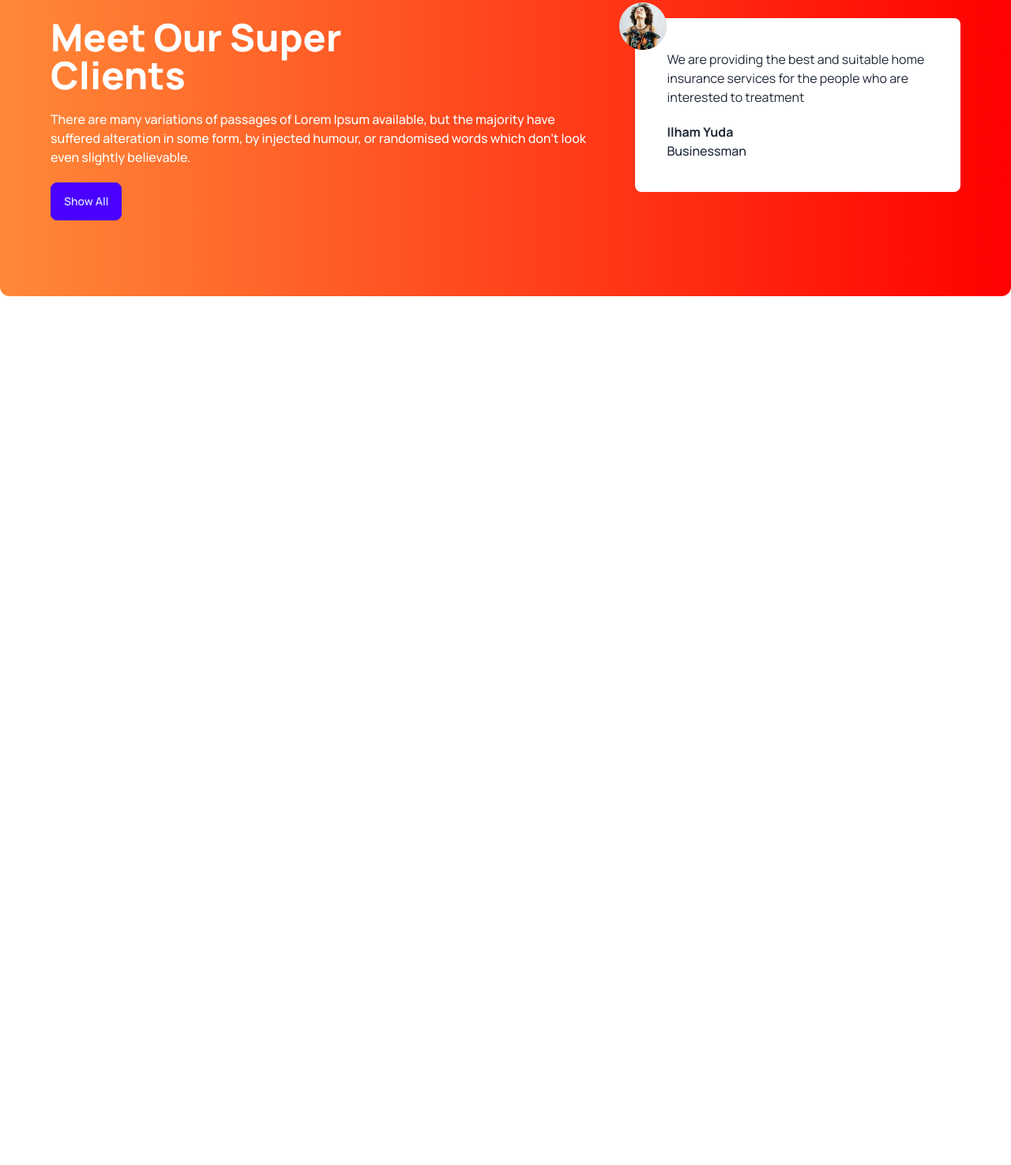
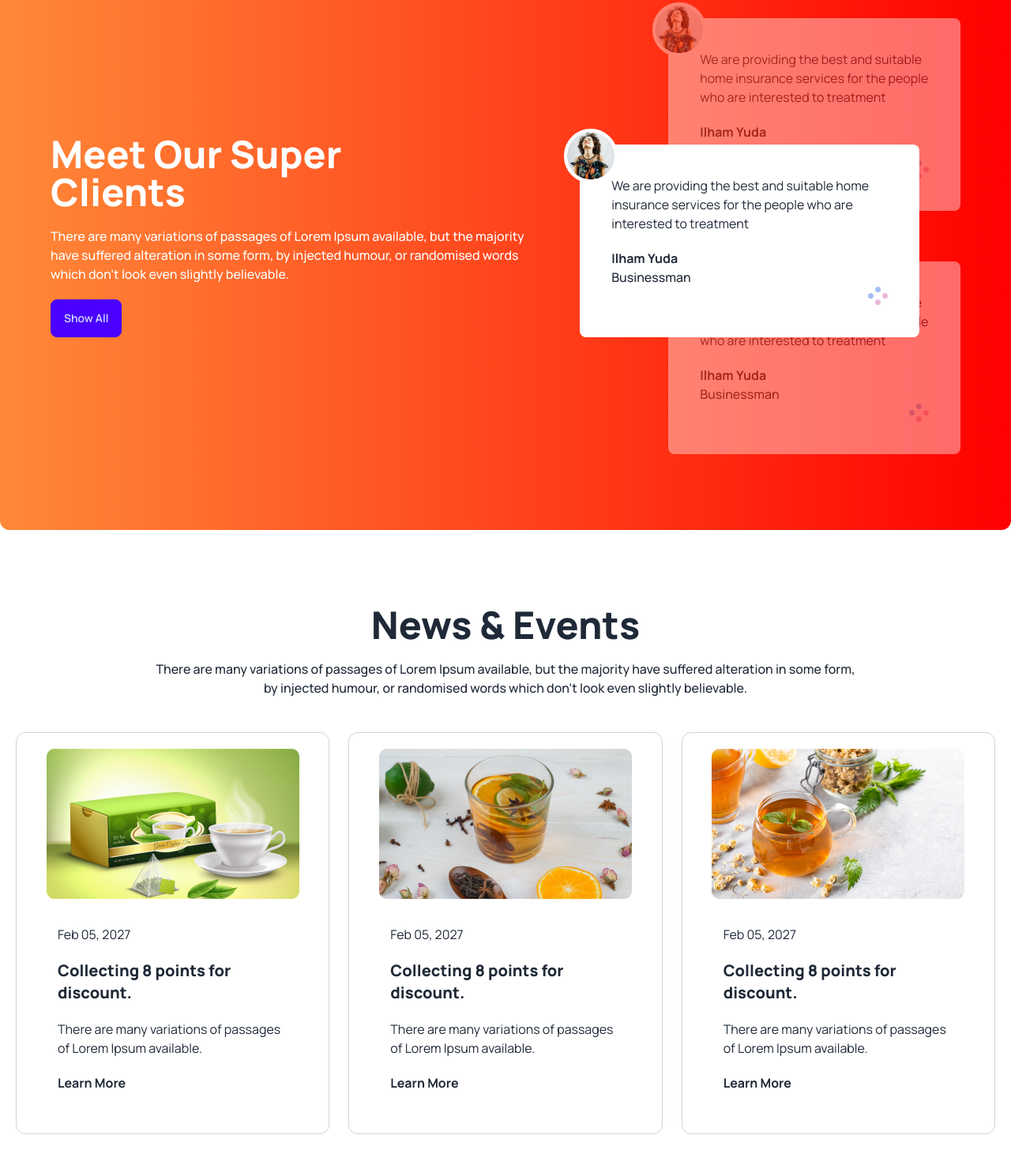
Before and after one commit to Parvez1819/tea-house-with-daisyui, a plain HTML site: page index.html in a window 1280 px wide. Shown: the part 1944-3419 px from the top of the page at 79% size. Before the commit the page ends 2415 px from the top, so only its background shows below. Drawn offline with nearby package versions, Linux system fonts and the light colour scheme.

Commit message:
news and event section added and responsive

```diff
--- a/index.html
+++ b/index.html
@@ -138,25 +138,93 @@
             </div>
         </section>
         <!-- super client section -->
-        <section class="my-24 rounded-xl px-16 py-24 bg-gradient-to-r from-[#FF8938] to-[#F00] flex flex-col lg:flex-row gap-12 ">
+        <section
+            class="my-24 rounded-xl px-16 py-24 bg-gradient-to-r from-[#FF8938] to-[#F00] flex flex-col lg:flex-row gap-12 ">
+            <div class=" flex items-center lg:pr-28">
                 <div class="space-y-5">
                     <h2 class="text-5xl font-extrabold text-white">Meet Our Super <br>Clients</h2>
-                <p class="font-medium text-base text-white">There are many variations of passages of Lorem Ipsum available, but the
-                    majority have suffered alteration in some form, by injected humour, or randomised words which don't
+                    <p class="font-medium text-base text-white">There are many variations of passages of Lorem Ipsum
+                        available, but the
+                        majority have suffered alteration in some form, by injected humour, or randomised words which
+                        don't
                         look even slightly believable. </p>
                     <button class="btn btn-primary">Show All</button>
                 </div>
-            <div>
-                <!-- customer review -->
-                <div class="relative p-10 rounded-lg bg-white">
-                    <img class="absolute -left-5 -top-5" src="./images/client.png" alt="">
+            </div>
+            <!-- review container -->
+            <div class="relative">
+                <!-- next review -->
+                <div class="z-0 opacity-40 mb-16 relative p-10 rounded-lg bg-white">
+                    <img class="absolute -left-5 -top-5 border-4 border-white rounded-full bg-white"
+                        src="./images/client.png" alt="">
                     <p>We are providing the best and suitable home insurance services for the people who are interested
                         to treatment</p>
                     <h4 class="text-base font-bold mt-5">Ilham Yuda</h4>
                     <p class="font-medium">Businessman</p>
+                    <div class="flex justify-end"><img src="./images/circles.png" alt=""></div>
+                </div>
+                <!-- current review -->
+                <div class="z-10 absolute top-40 lg:-left-28 lg:w-[430px] p-10 rounded-lg bg-white">
+                    <img class="absolute -left-5 -top-5 border-4 border-white rounded-full bg-white"
+                        src="./images/client.png" alt="">
+                    <p>We are providing the best and suitable home insurance services for the people who are interested
+                        to treatment</p>
+                    <h4 class="text-base font-bold mt-5">Ilham Yuda</h4>
+                    <p class="font-medium">Businessman</p>
+                    <div class="flex justify-end"><img src="./images/circles.png" alt=""></div>
+                </div>
+                <!-- previous review -->
+                <div class="opacity-40 z-0 relative p-10 rounded-lg bg-white">
+                    <img class="absolute -left-5 -top-5 border-4 border-white rounded-full bg-white"
+                        src="./images/client.png" alt="">
+                    <p>We are providing the best and suitable home insurance services for the people who are interested
+                        to treatment</p>
+                    <h4 class="text-base font-bold mt-5">Ilham Yuda</h4>
+                    <p class="font-medium">Businessman</p>
+                    <div class="flex justify-end"><img src="./images/circles.png" alt=""></div>
                 </div>
             </div>
 
+        </section>
+        <!-- News and Events section -->
+        <section class="my-24">
+            <h2 class="text-center text-5xl font-extrabold">News & Events</h2>
+            <p class="max-w-[900px] mx-auto text-center mt-5 text-base font-medium">There are many variations of
+                passages of Lorem Ipsum available, but the majority have suffered alteration in some form, by injected
+                humour, or randomised words which don't look even slightly believable. </p>
+            <!-- news card container -->
+            <div class="grid p-5 grid-cols-1 md:grid-cols-2 lg:grid-cols-3 gap-6 mt-6">
+                <!-- card 1 -->
+                <div class="card rounded-xl	p-5 bg-base-100 border border-[#D2D2D2]">
+                    <figure><img src="./images/news-1.png" alt="Shoes" /></figure>
+                    <div class="card-body space-y-3">
+                        <p>Feb 05, 2027</p>
+                        <h2 class="text-xl font-extrabold">Collecting 8 points for discount.</h2>
+                        <p>There are many variations of passages of Lorem Ipsum available.</p>
+                        <h4 class="font-bold">Learn More</h4>
+                    </div>
+                </div>
+                <!-- card 2 -->
+                <div class="card rounded-xl	p-5 bg-base-100 border border-[#D2D2D2]">
+                    <figure><img src="./images/news-2.png" alt="Shoes" /></figure>
+                    <div class="card-body space-y-3">
+                        <p>Feb 05, 2027</p>
+                        <h2 class="text-xl font-extrabold">Collecting 8 points for discount.</h2>
+                        <p>There are many variations of passages of Lorem Ipsum available.</p>
+                        <h4 class="font-bold">Learn More</h4>
+                    </div>
+                </div>
+                <!-- card 3 -->
+                <div class="card rounded-xl	p-5 bg-base-100 border border-[#D2D2D2]">
+                    <figure><img src="./images/news-3.png" alt="Shoes" /></figure>
+                    <div class="card-body space-y-3">
+                        <p>Feb 05, 2027</p>
+                        <h2 class="text-xl font-extrabold">Collecting 8 points for discount.</h2>
+                        <p>There are many variations of passages of Lorem Ipsum available.</p>
+                        <h4 class="font-bold">Learn More</h4>
+                    </div>
+                </div>
+            </div>
         </section>
     </main>
     <footer>
```
Lines whose indentation alone changed are shown as unchanged.
